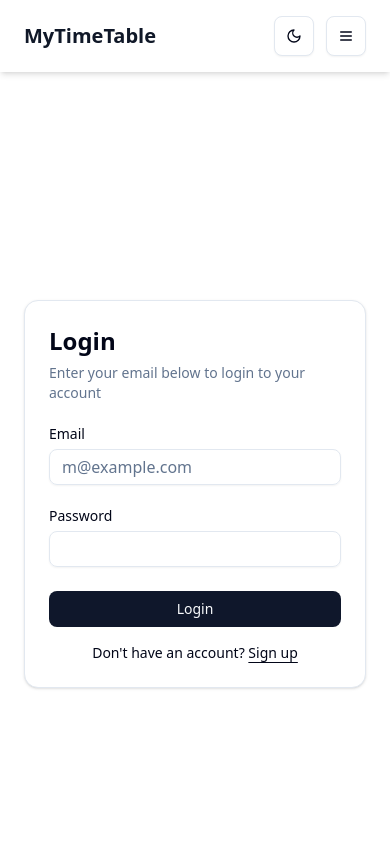
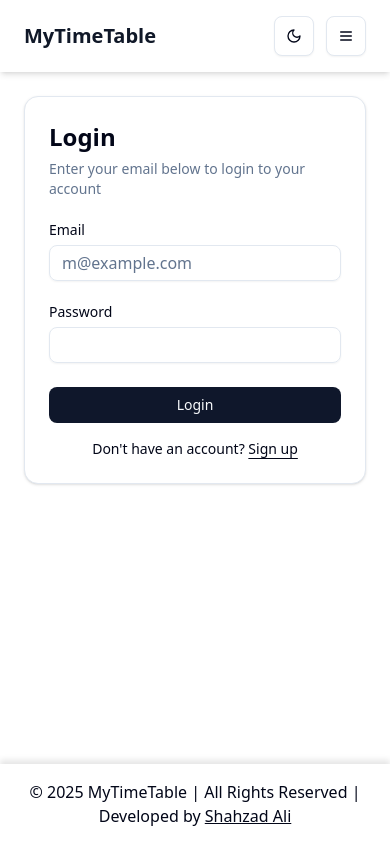
Before and after one commit to Shahzad-Ali-44/MyTimeTable, a React (Vite) app in the folder client/: page /login in a window 390 px wide. Shown: the top 844 px of the page. Built offline with nearby package versions, Linux system fonts and the light colour scheme; no server answers.

Commit message:
update login/signup ui

```diff
--- a/client/src/components/Footer.tsx
+++ b/client/src/components/Footer.tsx
@@ -1,6 +1,6 @@
 export default function Footer() {
     return (
-      <footer className="dark:bg-gray-900 bg-white dark:text-white py-4 mt-16" style={{ boxShadow: '0 -4px 6px rgba(0, 0, 0, 0.1)' }}>
+      <footer className="dark:bg-gray-900 bg-white dark:text-white py-4" style={{ boxShadow: '0 -4px 6px rgba(0, 0, 0, 0.1)' }}>
         <div className="container mx-auto text-center">
           <p className="text-md px-1">&copy; {new Date().getFullYear()} MyTimeTable | All Rights Reserved | Developed by <a className="underline" href="https://shahzadali.vercel.app/" target="_blank" rel="noopener noreferrer">Shahzad Ali</a></p>
         </div>
--- a/client/src/pages/Login.tsx
+++ b/client/src/pages/Login.tsx
@@ -102,7 +102,7 @@ export function LoginForm({
 
 export default function Page() {
   return (
-    <div className="flex min-h-screen w-full items-center justify-center p-6 md:p-10">
+    <div className="flex md:min-h-screen w-full items-center justify-center p-6 md:p-10">
       <div className="w-full max-w-sm">
         <LoginForm />
       </div>
--- a/client/src/pages/Signup.tsx
+++ b/client/src/pages/Signup.tsx
@@ -108,7 +108,7 @@ export function SignupForm({
 
 export default function Page() {
     return (
-        <div className="flex min-h-screen w-full items-center justify-center p-6 md:p-10">
+        <div className="flex md:min-h-screen w-full items-center justify-center p-6 md:p-10">
             <div className="w-full max-w-sm">
                 <SignupForm />
             </div>
```
